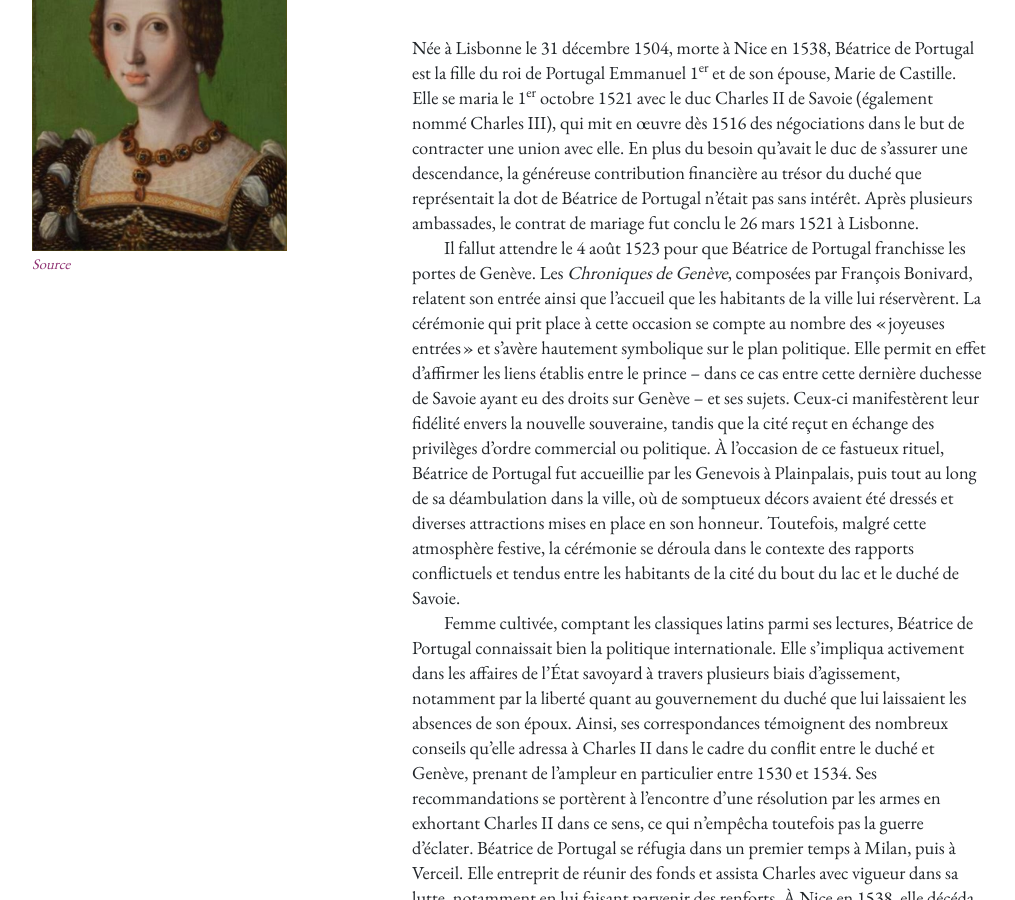
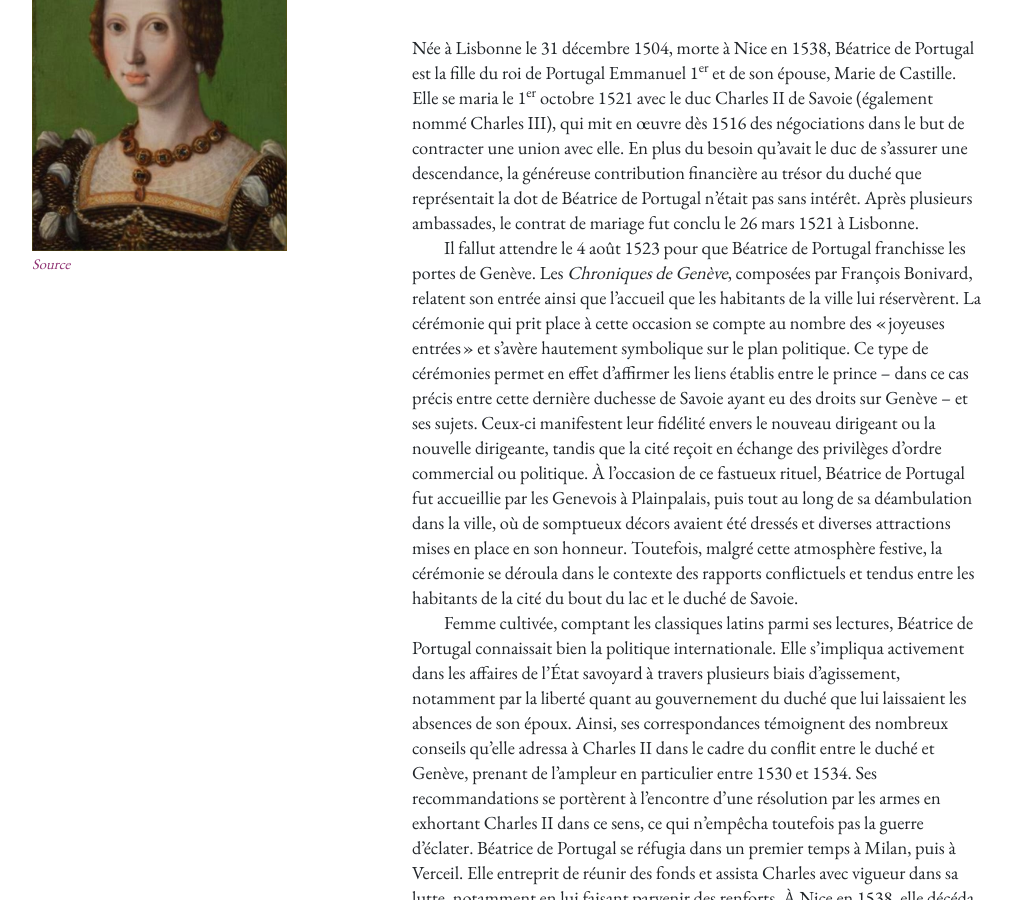
Before and after one commit to larucheio/100elles.ch, a Jekyll site: the page built from 100femmes/beatrice-de-portugal/index.html, in a window 1280 px wide and 900 px high, scrolled down 314 px. Shown: the whole window, without its empty margins (53-1068 px from the left). Built offline with Jekyll 4.4.1, drawn with Linux system fonts in a browser that asks for light colours.

Commit message:
Modification 'dune bio

```diff
--- a/100femmes/beatrice-de-portugal/index.html
+++ b/100femmes/beatrice-de-portugal/index.html
@@ -23,7 +23,7 @@ image: /img/100femmes/beatrice-de-portugal.jpg
             Née à Lisbonne le 31 décembre 1504, morte à Nice en 1538, Béatrice de Portugal est la fille du roi de Portugal Emmanuel 1<sup>er</sup> et de son épouse, Marie de Castille. Elle se maria le 1<sup>er</sup> octobre 1521 avec le duc Charles II de Savoie (également nommé Charles III), qui mit en œuvre dès 1516 des négociations dans le but de contracter une union avec elle. En plus du besoin qu’avait le duc de s’assurer une descendance, la généreuse contribution financière au trésor du duché que représentait la dot de Béatrice de Portugal n’était pas sans intérêt. Après plusieurs ambassades, le contrat de mariage fut conclu le 26 mars 1521 à Lisbonne.
           </p>
           <p>
-            Il fallut attendre le 4 août 1523 pour que Béatrice de Portugal franchisse les portes de Genève. Les <i>Chroniques de Genève</i>, composées par François Bonivard, relatent son entrée ainsi que l’accueil que les habitants de la ville lui réservèrent. La cérémonie qui prit place à cette occasion se compte au nombre des « joyeuses entrées » et s’avère hautement symbolique sur le plan politique. Elle permit en effet d’affirmer les liens établis entre le prince – dans ce cas entre cette dernière duchesse de Savoie ayant eu des droits sur Genève – et ses sujets. Ceux-ci manifestèrent leur fidélité envers la nouvelle souveraine, tandis que la cité reçut en échange des privilèges d’ordre commercial ou politique. À l’occasion de ce fastueux rituel, Béatrice de Portugal fut accueillie par les Genevois à Plainpalais, puis tout au long de sa déambulation dans la ville, où de somptueux décors avaient été dressés et diverses attractions mises en place en son honneur. Toutefois, malgré cette atmosphère festive, la cérémonie se déroula dans le contexte des rapports conflictuels et tendus entre les habitants de la cité du bout du lac et le duché de Savoie.
+            Il fallut attendre le 4 août 1523 pour que Béatrice de Portugal franchisse les portes de Genève. Les <i>Chroniques de Genève</i>, composées par François Bonivard, relatent son entrée ainsi que l’accueil que les habitants de la ville lui réservèrent. La cérémonie qui prit place à cette occasion se compte au nombre des « joyeuses entrées » et s’avère hautement symbolique sur le plan politique. Ce type de cérémonies permet en effet d’affirmer les liens établis entre le prince – dans ce cas précis entre cette dernière duchesse de Savoie ayant eu des droits sur Genève – et ses sujets. Ceux-ci manifestent leur fidélité envers le nouveau dirigeant ou la nouvelle dirigeante, tandis que la cité reçoit en échange des privilèges d’ordre commercial ou politique. À l’occasion de ce fastueux rituel, Béatrice de Portugal fut accueillie par les Genevois à Plainpalais, puis tout au long de sa déambulation dans la ville, où de somptueux décors avaient été dressés et diverses attractions mises en place en son honneur. Toutefois, malgré cette atmosphère festive, la cérémonie se déroula dans le contexte des rapports conflictuels et tendus entre les habitants de la cité du bout du lac et le duché de Savoie.
           </p>
           <p>
             Femme cultivée, comptant les classiques latins parmi ses lectures, Béatrice de Portugal connaissait bien la politique internationale. Elle s’impliqua activement dans les affaires de l’État savoyard à travers plusieurs biais d’agissement, notamment par la liberté quant au gouvernement du duché que lui laissaient les absences de son époux. Ainsi, ses correspondances témoignent des nombreux conseils qu’elle adressa à Charles II dans le cadre du conflit entre le duché et Genève, prenant de l’ampleur en particulier entre 1530 et 1534. Ses recommandations se portèrent à l’encontre d’une résolution par les armes en exhortant Charles II dans ce sens, ce qui n’empêcha toutefois pas la guerre d’éclater. Béatrice de Portugal se réfugia dans un premier temps à Milan, puis à Verceil. Elle entreprit de réunir des fonds et assista Charles avec vigueur dans sa lutte, notamment en lui faisant parvenir des renforts. À Nice en 1538, elle décéda après avoir mis au monde un fils en 1537, Jean-Marie, mort peu de temps après sa naissance. La duchesse fut ensevelie dans la cathédrale de Nice, au sein de la chapelle Saint-Barthélemy.
```
